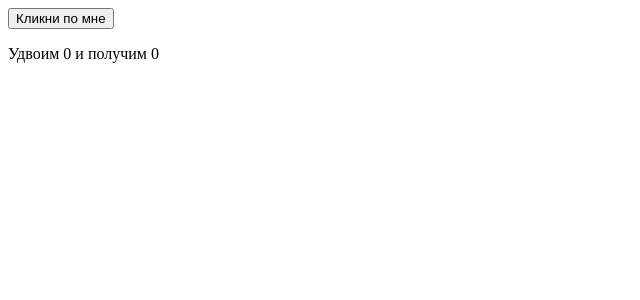
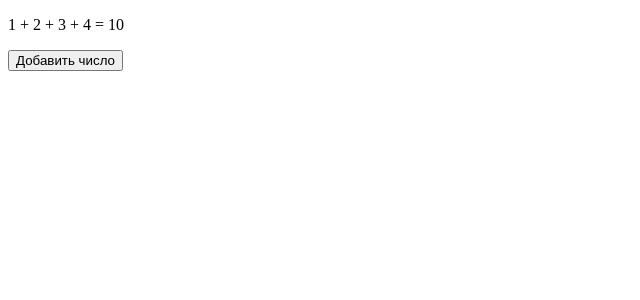
Before and after one commit to ruslan-bekshenev/svelte-learn, a Svelte app: page / in a window 1280 px wide. Shown: the top 300 px of the page, without its empty margins (0-640 px from the left). Built offline with nearby package versions, Linux system fonts and the light colour scheme.

Commit message:
изменение массивов

```diff
--- a/src/App.svelte
+++ b/src/App.svelte
@@ -1,28 +1,17 @@
 <script>
-  /**
-   реактивные объявления - вычисление данных засчет других, при изменении одних переменных
-   будут изменены другие.
+    let numbers = [1,2,3,4];
 
-   Реактивные объявления становятся гораздо полезнее,
-   когда нужно ссылаться на них несколько раз, или у вас есть значения, которые зависят от других реактивных значений.
-   */
-  let count = 0;
-  $: doubled = count * 2;
-  function handleClick() {
-    count += 1;
-  }
+    function addNumber() {
+      numbers = [...numbers, numbers.length + 1]
+    }
 
-  /**
-   *
-   * Мы не ограничены объявлением реактивных значений - мы также можем реактивно запускать произвольные выражения.
-   * */
-  $: {
-    console.log('count = ', count)
-  }
+    $: sum = numbers.reduce((t,n) => t + n)
 </script>
 
-<button on:click={handleClick}>
-    {count === 0 ? 'Кликни по мне' : `Кликов: ${count}`}
+<p>
+    {numbers.join(' + ')} = {sum}
+</p>
+
+<button on:click={addNumber}>
+    Добавить число
 </button>
-
-<p>Удвоим {count} и получим {doubled}</p>
```
